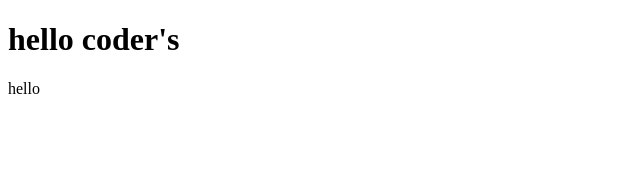
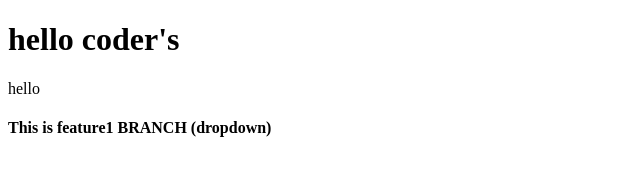
Before and after one commit to NehaMeena-debug/upload, a plain HTML site: page Localrepo/index.html in a window 1280 px wide. Shown: the whole page, without its empty margins (0-640 px from the left). Drawn offline with Linux system fonts and the light colour scheme.

Commit message:
add ne files

```diff
--- a/Localrepo/index.html
+++ b/Localrepo/index.html
@@ -9,5 +9,6 @@
 <body>
    <h1>hello coder's</h1>
    <p>hello</p>
+   <h4> This is feature1 BRANCH (dropdown)</h4>
 </body>
 </html>
```
Also changed, not shown: 1 other file.
